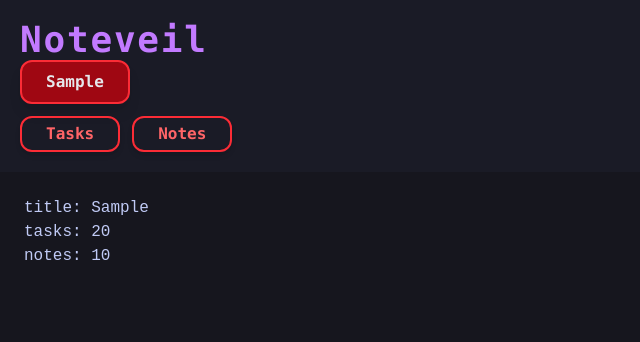
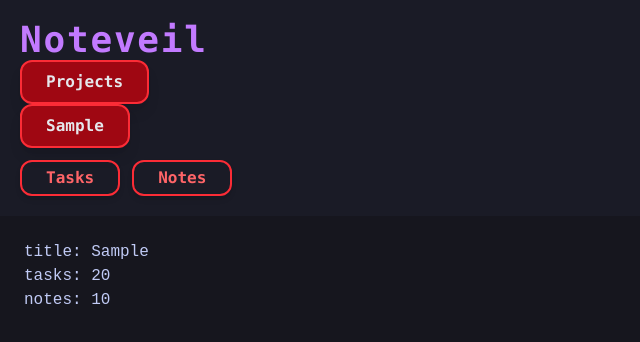
Before and after one commit to HShrigma/noteveil, a React (Vite) app in the folder frontend/: page / in a window 1280 px wide. Shown: the top 342 px of the page, without its empty margins (0-640 px from the left). Built offline with nearby package versions, Linux system fonts and the light colour scheme.

Commit message:
feat(header): add project switch to header

```diff
--- a/frontend/src/App.tsx
+++ b/frontend/src/App.tsx
@@ -6,7 +6,7 @@ import { MAIN_STATES, ProjectData, type MainState } from './utils/registries';
 function App() {
     const [state, setState] = useState<MainState>(MAIN_STATES.PROJECTS_DISPLAY);
 
-    const sampleProjects = [{ id: 1, title: "Sample", taskCount: 20, noteCount: 10 }];
+    const sampleProjects = [{ id: 1, title: "Sample", taskCount: 20, noteCount: 10, active: true }];
     const [projects, setProjects] = useState<ProjectData[]>(sampleProjects);
 
     const handleDisplayChange = (value: MainState) => {
--- a/frontend/src/components/Header.tsx
+++ b/frontend/src/components/Header.tsx
@@ -41,9 +41,17 @@ export const DefaultHeader = ({ projects, onScreenChange, currentState }: Defaul
             <h1 className="text-3xl md:text-4xl font-bold text-purple-400 tracking-wider">
                 Noteveil
             </h1>
+            <button
+                onClick={() => handleClick(MAIN_STATES.PROJECTS_DISPLAY)}
+                className={getButtonClass(currentState === MAIN_STATES.PROJECTS_DISPLAY)}
+            >
+            Projects
+            </button>
+
             {projects.map((project) =>
                 <button
-                    className={getButtonClass(currentState === MAIN_STATES.PROJECTS_DISPLAY)}
+                    onClick={() => handleClick(MAIN_STATES.PROJECTS_DISPLAY)}
+                    className={getButtonClass(project.id === 1)}
                     key={project.id}>
                     {project.title}
                 </button>
```
